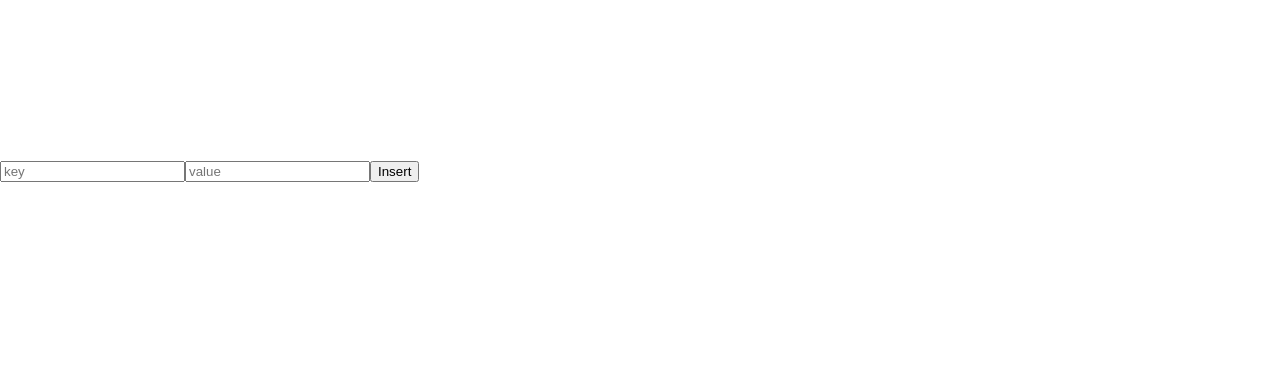
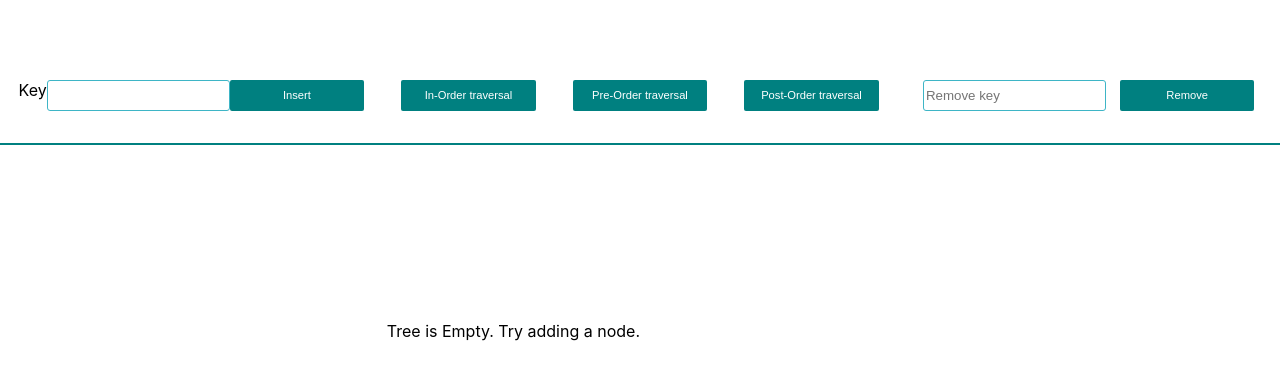
Before and after one commit to ashikvarma11/tree-traverse, a React (Create React App) app in the folder tree/: page / in a window 1280 px wide. Shown: the top 380 px of the page. Built offline with nearby package versions, Linux system fonts and the light colour scheme.

Commit message:
Completed traversal logic

```diff
--- a/tree/src/components/tree/subtree/node/node.component.js
+++ b/tree/src/components/tree/subtree/node/node.component.js
@@ -1,24 +1,14 @@
-import React,{useState, useEffect,useContext,forwardRef,useImperativeHandle} from 'react';
+import React,{useState, useEffect,useContext,forwardRef} from 'react';
 import '../../tree.component.css'
 import TreeContext from '../../tree_context';
 const Node = forwardRef((props,ref)=> {
 
   const [value,setValue] = useState(props.value);
   const [key,setKey] = useState(props.id)
-  const [visited,setVisited] = useState(props.visited|| false);
-  const [leftNode,setLeftNode] = useState(<Node value={props.leftChild}/>);
-  const [rightNode,setRightNode] = useState(<Node value={props.rightChild}/>);
   let treeContext = useContext(TreeContext);
 
 
-  useImperativeHandle(ref, () => ({
-   getLeftNode(){
-    return leftNode
-  },
-   getRightNode(){
-    return rightNode
-  }
-}));
+
 
 
 
--- a/tree/src/components/tree/tree.component.css
+++ b/tree/src/components/tree/tree.component.css
@@ -1,16 +1,17 @@
 .container{
-    margin:10em auto;
+    margin:0 auto;
 }
 .node{
     width:3em;
     height: 3em;
     text-align: center;
-    border:2px solid black;
+    border:2px solid #3EB5C6;
     border-radius: 50%;
 }
 
 .node h3{
     margin:.5em auto;
+    color:#292929;
 }
 .subtree{
     width:1%;
@@ -33,10 +34,58 @@
 }
 .tree{
     width:50%;
+    margin-top: 10em;
     display: flex;
     justify-content: flex-end;
 }
 
 .visited{
-    background-color: red;
+    background-color: #3EB5C6;
 }
+
+input{
+    border:1px solid #3EB5C6;
+    border-radius: 3px;
+    height: 2em;
+    color:#292929;
+    font-weight: 500;
+}
+
+.navbar{
+    margin-top: 5em;
+    display: flex;
+    justify-content: space-around;
+    border-bottom: 2px solid teal;
+    padding-bottom: 2em;
+}
+
+.key{
+    width:27%;
+    display: flex;
+    justify-content: space-around;
+
+}
+
+button{
+    background-color: teal;
+    border: none;
+    width:12em;
+    padding:0 2em;
+    font-size: 0.7rem;
+    border-radius: 2px;
+    padding: 0.5em;
+    color:white;
+}
+
+input:hover,button:hover{
+cursor: pointer;
+}
+button:focus{
+    outline: none !important
+
+}
+
+input:focus{
+    outline: none !important
+
+}
--- a/tree/src/components/tree/tree.component.js
+++ b/tree/src/components/tree/tree.component.js
@@ -12,64 +12,112 @@ function Tree() {
   const [value,setValue] = useState(0);
   const [treeNode,setTreeNode] = useState(new TreeModel());
   const [updateTree, setUpdateTree] = useState(0); // integer state
+  let nodeList=[];
+  let insertedKey = 0;
 
 
   treeContext.root_node = <Node key={0} value={subtrees[0]} leftChild={subtrees[2*0+1]} rightChild={subtrees[2*0+2]} />
-  treeContext.nodeList=[]
-  let nodeRef = createRef();
+  treeContext.nodeList=[];
 
   const insertStuff = ()=>{
     treeNode.insert(parseInt(key),parseInt(value));
+    insertedKey = parseInt(key);
     setUpdateTree(value => ++value); // update the state to force render
-    console.log(treeNode)
-  }
-  const buildTree = (value,index)=>{
-    if(value!=null){
 
-      return <div className="subtree">
-
-        <Node key={index} id={index} ref={nodeRef} visited={false} value={value} leftChild={buildTree(subtrees[2*index+1],2*index+1)} rightChild={buildTree(subtrees[2*index+2],2*index+2)}/>
-      <div className="children">
-        {buildTree(subtrees[2*index+1],2*index+1)}
-        {buildTree(subtrees[2*index+2],2*index+2)}
-        </div>
-      </div>
-    }
   }
 
-  const constructTree = (node,align='') => {
-    function getAlignment(align) {
-      if (align === 'left') {
-          return 'left';
-      }
-      if (align === 'right') {
-          return 'right';
-      }
+  const removeStuff = ()=>{
+    treeNode.remove(parseInt(key));
+    setUpdateTree(value => ++value); // update the state to force render
 
-      return ' ';
   }
+
+
+  const constructTree = (node) => {
+
     if(node!=null){
       return <div className="subtree">
-        <Node key={node.key} id={node.key}  visited={false} value={node.value} />
+        <Node key={node.key} id={node.key}  value={node.value} />
 
-        <div className={`children ${node.left && node.right? '': getAlignment(align)}`}>
-          {constructTree(node.left,'left')}
-          {constructTree(node.right,'right')}
+        {node.left && !node.right && <div className={`children left`}>
+          {constructTree(node.left)}
         </div>
+        }
+         {!node.left && node.right && <div className={`children right`}>
+          {constructTree(node.right)}
+        </div>
+        }
+
+      {node.left && node.right && <div className={`children`}>
+          {constructTree(node.left)}
+          {constructTree(node.right)}
+        </div>
+        }
+
       </div>
       }
   }
+const calculateTraversal =  (node) =>{
+    nodeList.push(node);
+}
+
+const showAnimation = ()=>{
+  function task(node,i) {
+    setTimeout(function() {
+      treeContext.curr_node_idx = node.key;
+      setCurrNode(node.key);
+      console.log('hi')
+    }, 1000 * i);
+  }
+
+  for (let i=0;i<nodeList.length;i++) {
+
+      task(nodeList[i],i);
+
+  }
+}
+  const traversal =(type)=>{
+    nodeList=[];
+    switch(type){
+      case 0:  treeNode.inorder(treeNode.root,calculateTraversal);break;
+      case 1: treeNode.preorder(treeNode.root,calculateTraversal);break;
+      case 2: treeNode.postorder(treeNode.root,calculateTraversal); break;
+      default: return;
+    }
+
+    showAnimation();
+  }
+
   return (
 
     <div className="container">
-      <input type="number" placeholder="key" onChange={(e)=>setKey(e.target.value)}/>
-      <input type="number" placeholder="value" onChange={(e)=>setValue(e.target.value)}/>
-      <button onClick={()=>insertStuff()}>Insert</button>
+      <div class="navbar">
+        <div class="key">
+        Key <input type="number" name="key"  onChange={(e)=>setKey(e.target.value)}/>
+        <button onClick={()=>insertStuff()}>Insert</button>
+        </div>
+
+        {/* <div>
+        Value <input type="number" placeholder="value" onChange={(e)=>setValue(e.target.value)}/>
+        </div> */}
+
+
+        <button onClick={()=>traversal(0)}>In-Order traversal</button>
+        <button onClick={()=>traversal(1)}>Pre-Order traversal</button>
+        <button onClick={()=>traversal(2)}>Post-Order traversal</button>
+
+        <div class="key">
+          <input type="number" placeholder="Remove key" onChange={(e)=>setKey(e.target.value)}/>
+          <button onClick={()=>removeStuff()}>Remove</button>
+        </div>
+
+      </div>
+
       <div className="tree">
-        {console.log(treeNode)}
       {
         constructTree(treeNode.root)
       }
+      {treeNode.root === null && <p>Tree is Empty. Try adding a node.</p>}
       </div>
     </div>
   );
```
Also changed, not shown: tree/src/classes/tree.model.js (+9 -3 lines).
